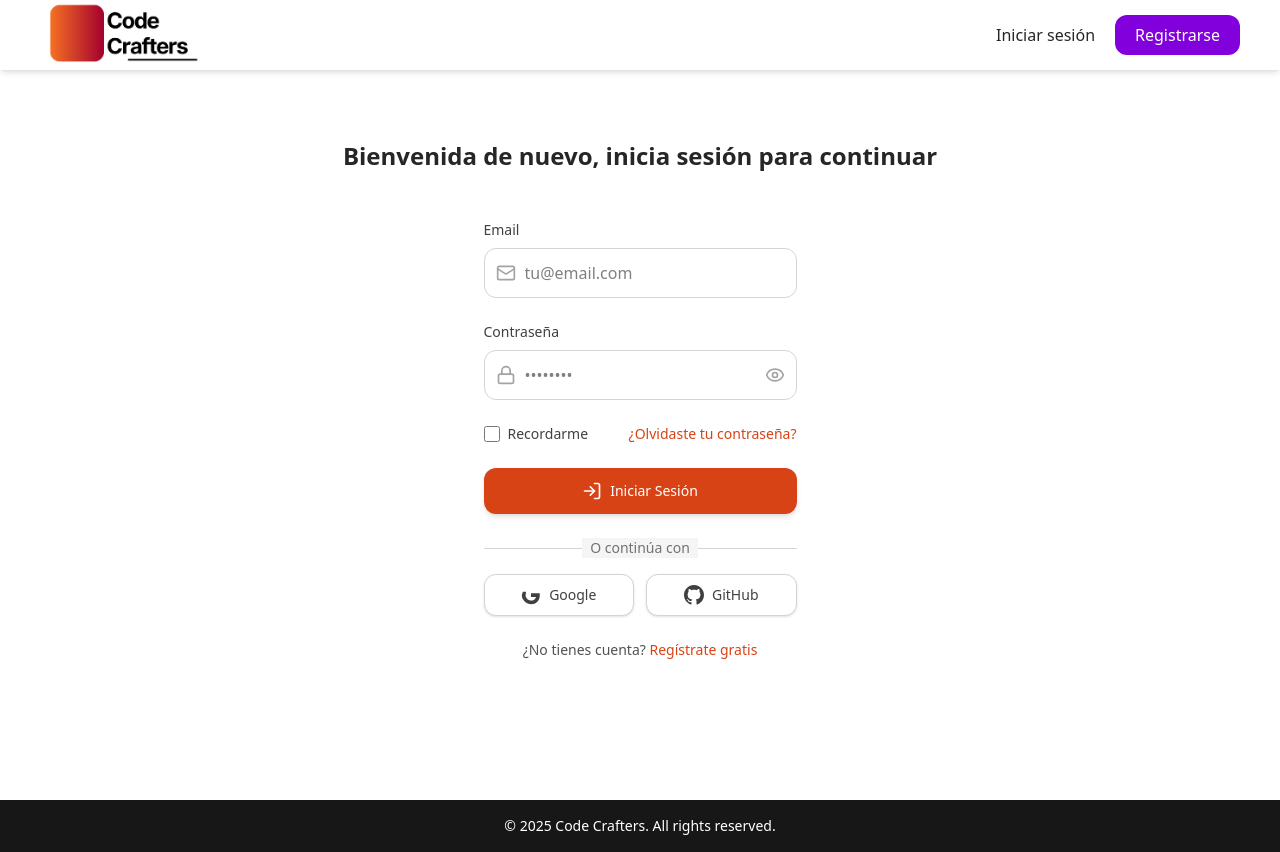
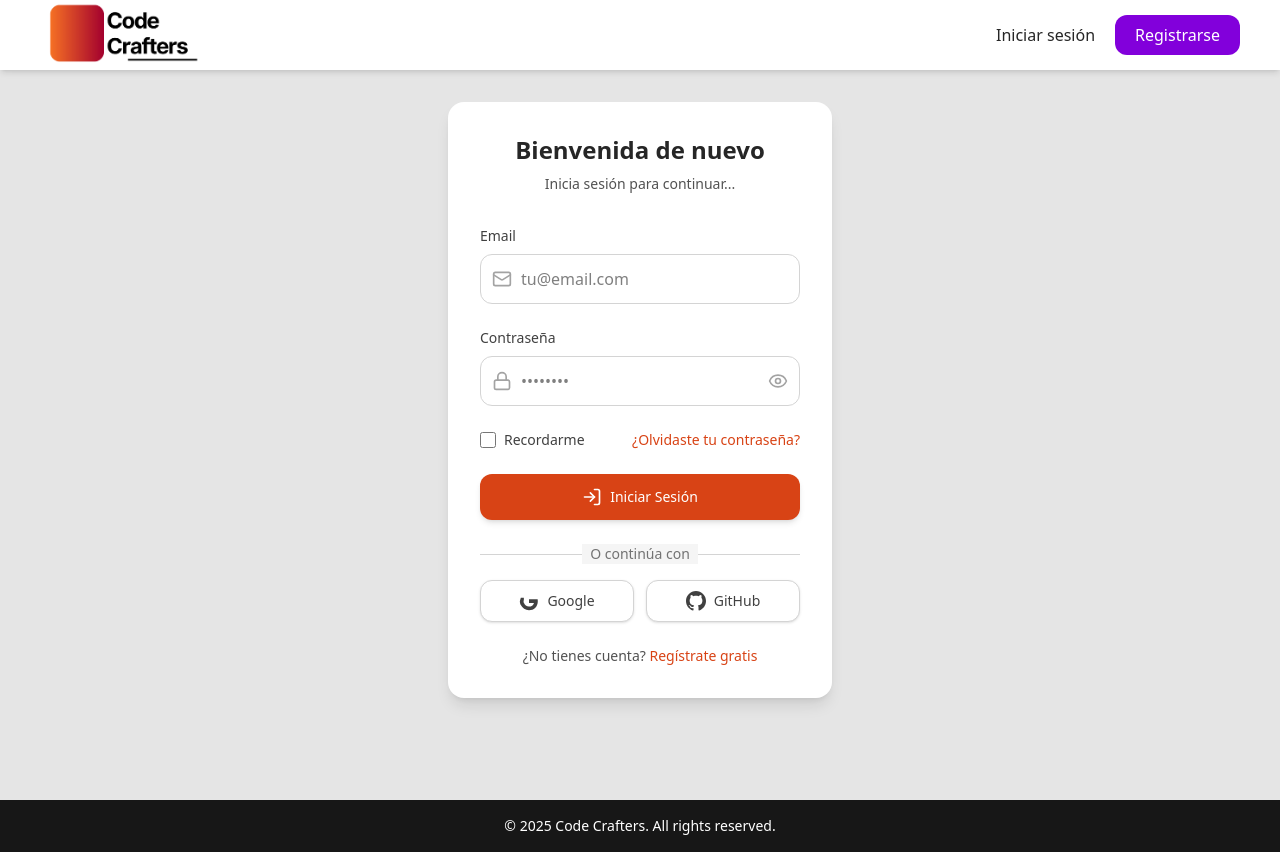
Before and after one commit to CodeCraftwerkers/CCFrontEnd, a React (Vite) app: page /login in a window 1280 px wide. Built offline with nearby package versions, Linux system fonts and the light colour scheme.

Commit message:
added background and white box to login page

```diff
--- a/src/pages/LoginPage.jsx
+++ b/src/pages/LoginPage.jsx
@@ -3,15 +3,7 @@ import { Toaster } from "react-hot-toast";
 
 export default function Login() {
   return (
-    <div className="flex flex-col items-center justify-center min-h-screen bg-login relative">
-      <h2 className="text-2xl font-semibold mb-4 text-gray-800 text-center">
-        Bienvenida de nuevo, inicia sesión para continuar
-      </h2>
-
-      {/* Formulario */}
-      <LoginForm />
-
-      {/* Toaster centrado sobre el formulario */}
+    <div className="flex items-center justify-center min-h-screen bg-gray-200 relative">
       <Toaster
         containerStyle={{
           top: "50%",
@@ -31,6 +23,16 @@ export default function Login() {
           },
         }}
       />
+
+      <div className="bg-white rounded-xl shadow-lg p-8 w-full max-w-sm">
+        <h2 className="text-2xl font-semibold mb-2 text-center text-gray-800">
+          Bienvenida de nuevo
+        </h2>
+        <p className="text-sm text-gray-600 text-center mb-6">
+          Inicia sesión para continuar...
+        </p>
+        <LoginForm />
+      </div>
     </div>
   );
 }
```
